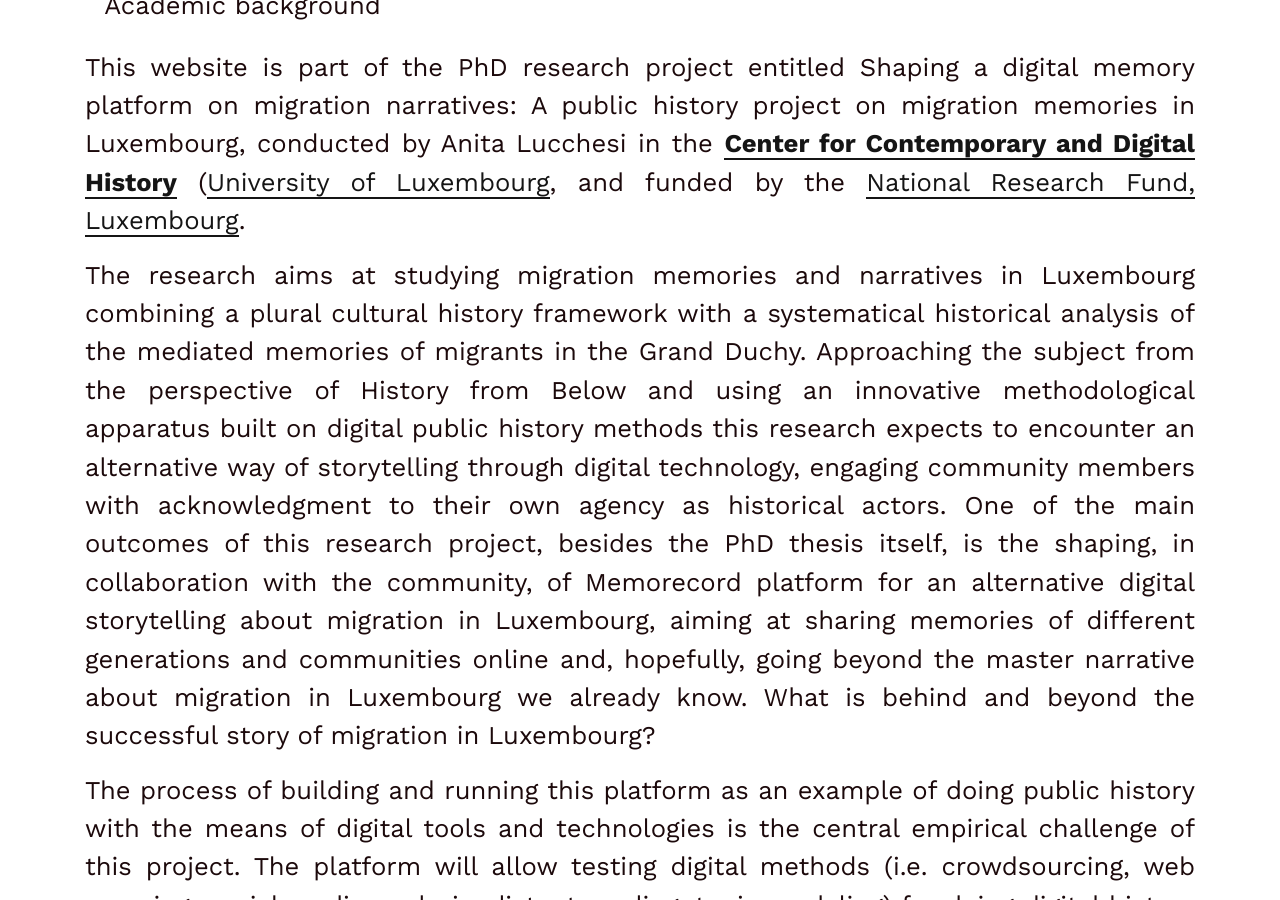
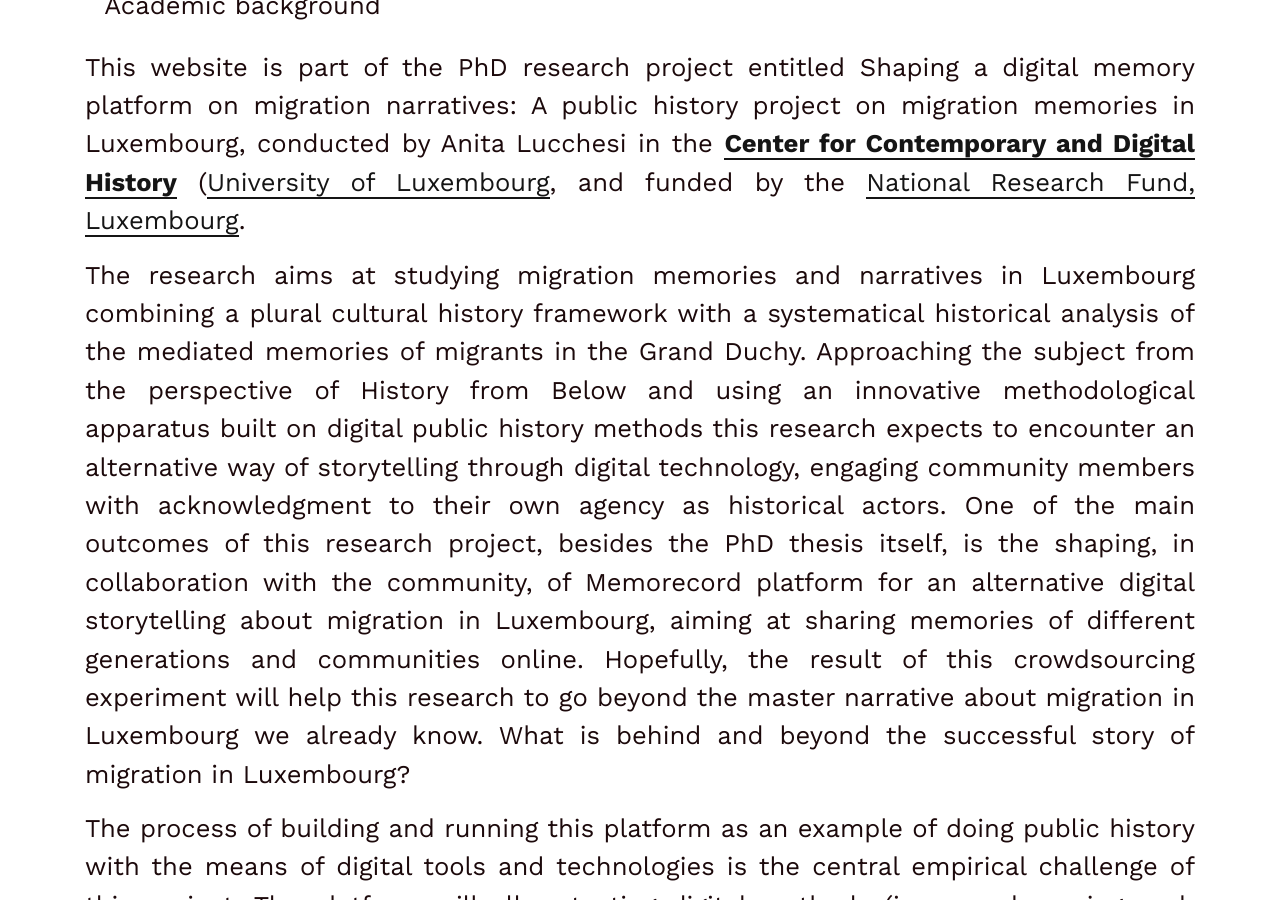
Before and after one commit to C2DH/memorecord, a Jekyll site: the page built from pages/the-project.md, in a window 1280 px wide and 900 px high, scrolled down 793 px. Built offline with Jekyll 4.4.1, drawn with Linux system fonts in a browser that asks for light colours.

Commit message:
Update the-project.md

```diff
--- a/pages/the-project.md
+++ b/pages/the-project.md
@@ -17,7 +17,7 @@ Community participation is the soul of this crowdsourcing experiment. [**Take pa
 
 This website is part of the PhD research project entitled Shaping a digital memory platform on migration narratives: A public history project on migration memories in Luxembourg, conducted by Anita Lucchesi in the [**Center for Contemporary and Digital History**](https://www.c2dh.uni.lu/) ([University of Luxembourg](https://www.uni.lu/), and funded by the  [National Research Fund, Luxembourg](https://www.fnr.lu).
 
-The research aims at studying migration memories and narratives in Luxembourg combining a plural cultural history framework with a systematical historical analysis of the mediated memories of migrants in the Grand Duchy. Approaching the subject from the perspective of History from Below and using an innovative methodological apparatus built on digital public history methods this research expects to encounter an alternative way of storytelling through digital technology, engaging community members with acknowledgment to their own agency as historical actors. One of the main outcomes of this research project, besides the PhD thesis itself, is the shaping, in collaboration with the community, of Memorecord platform for an alternative digital storytelling about migration in Luxembourg, aiming at sharing memories of different generations and communities online and, hopefully, going beyond the master narrative about migration in Luxembourg we already know. What is behind and beyond the successful story of migration in Luxembourg?
+The research aims at studying migration memories and narratives in Luxembourg combining a plural cultural history framework with a systematical historical analysis of the mediated memories of migrants in the Grand Duchy. Approaching the subject from the perspective of History from Below and using an innovative methodological apparatus built on digital public history methods this research expects to encounter an alternative way of storytelling through digital technology, engaging community members with acknowledgment to their own agency as historical actors. One of the main outcomes of this research project, besides the PhD thesis itself, is the shaping, in collaboration with the community, of Memorecord platform for an alternative digital storytelling about migration in Luxembourg, aiming at sharing memories of different generations and communities online. Hopefully, the result of this crowdsourcing experiment will help this research to go beyond the master narrative about migration in Luxembourg we already know. What is behind and beyond the successful story of migration in Luxembourg?
 
 The process of building and running this platform as an example of doing public history with the means of digital tools and technologies is the central empirical challenge of this project. The platform will allow testing digital methods (i.e. crowdsourcing, web scraping, social media analysis, distant reading, topic modeling) for doing digital history online and to actively engage with the interested subjects of the study. By doing so, the project aims at contributing to the Luxembourgish historiography on migration, as well as to reflect on the methodological and epistemological debates in the field of digital public history / digital humanities, by evaluating the effect of digital enabled methods and the specificities of digital source criticism to the historiographical operation.
 
```
